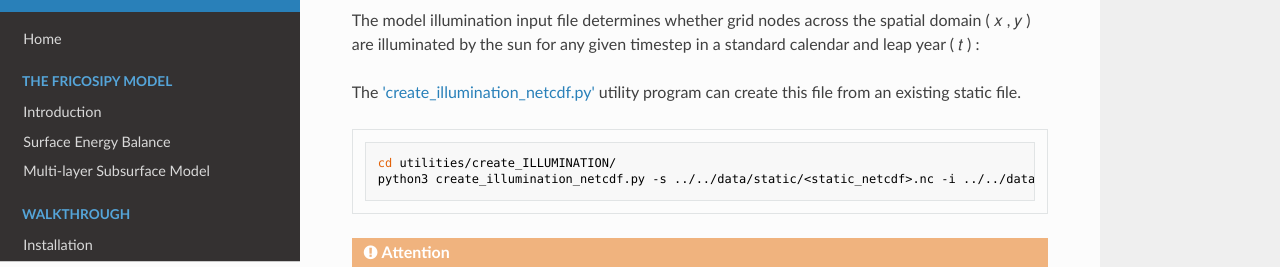
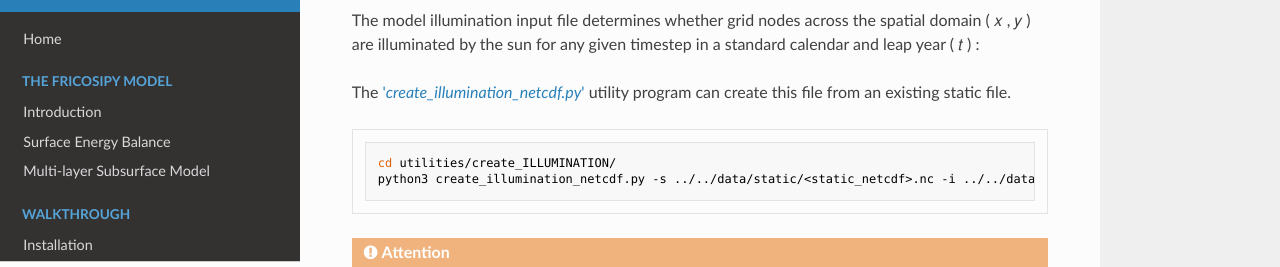
Before and after one commit to MarcusGastaldello/FRICOSIPY, an MkDocs documentation site: the page built from docs/model_input_files.md, in a window 1280 px wide and 900 px high, scrolled down 3115 px. Shown: the part 233-500 px from the top of the window. Built offline with MkDocs 1.6.1, drawn with Linux system fonts in a browser that asks for light colours; nearby versions of some CDN libraries.

````diff
--- a/docs/model_input_files.md
+++ b/docs/model_input_files.md
@@ -123,7 +123,7 @@ In *Switzerland*, hourly resolution meteorological data is readily available fro
 
 The model illumination input file determines whether grid nodes across the spatial domain ( 𝑥 , 𝑦 ) are illuminated by the sun for any given timestep in a standard calendar and leap year ( 𝑡 ) :
 
-The ['create_illumination_netcdf.py'](https://github.com/MarcusGastaldello/FRICOSIPY/tree/main/utilities/create_ILLUMINATION/create_illumination_netcdf.py) utility program can create this file from an existing static file.
+The ['*create_illumination_netcdf.py*'](https://github.com/MarcusGastaldello/FRICOSIPY/tree/main/utilities/create_ILLUMINATION/create_illumination_netcdf.py) utility program can create this file from an existing static file.
 
 ```python
 cd utilities/create_ILLUMINATION/
````
